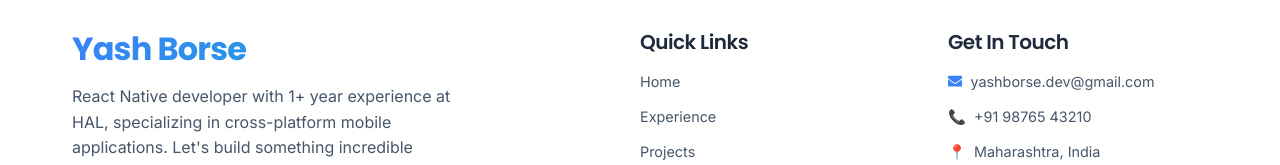
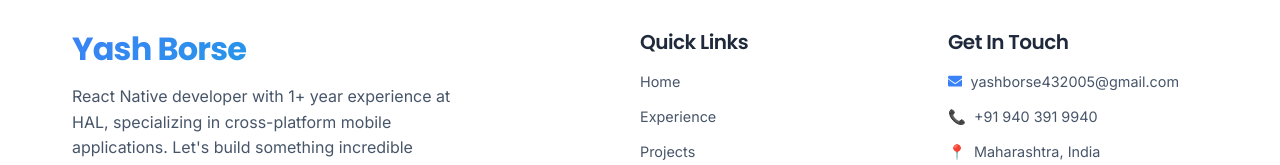
Before and after one commit to Yashborse4/Portfolio-Website, a React (Create React App) app: page /#hero in a window 1280 px wide. Shown: the part 160-325 px from the top of the page. Built offline with nearby package versions, Linux system fonts and the light colour scheme; the HTML template or start-up script is replaced by a standard one.

Commit message:
Minor Changes in the UI

```diff
--- a/old/index.html
+++ b/old/index.html
@@ -378,7 +378,7 @@
             alt="Email icon"
             class="icon contact-icon email-icon"
           />
-          <p><a href="mailto:yash_borse@yahoo.com">yash_borse@yahoo.com</a></p>
+          <p><a href="mailto:yashborse432005@gmail.com">yashborse432005@gmail.com</a></p>
         </div>
         <div class="contact-info-container">
           <img
--- a/package.json
+++ b/package.json
@@ -2,7 +2,7 @@
   "name": "portfolio",
   "version": "0.1.0",
   "private": true,
-  "homepage": "https://Yashborse4.github.io/Portfolio-Website",
+  "homepage": "https://yashborse.tech",
   "dependencies": {
     "@codesandbox/sandpack-react": "^2.20.0",
     "@testing-library/dom": "^10.4.1",
--- a/public/index.html
+++ b/public/index.html
@@ -28,7 +28,7 @@
     <!-- Additional SEO -->
     <meta name="robots" content="index, follow" />
     <meta name="googlebot" content="index, follow" />
-    <link rel="canonical" href="https://yashborse.dev" />
+    <link rel="canonical" href="https://yashborse.tech" />
 
     <!-- Preconnect to Google Fonts -->
     <link rel="preconnect" href="https://fonts.googleapis.com" />
--- a/src/components/Contact.js
+++ b/src/components/Contact.js
@@ -255,8 +255,8 @@ const Contact = () => {
     {
       icon: FaEnvelope,
       label: 'Email',
-      value: 'yash_borse432005@gmail.com',
-      href: 'mailto:yash_borse432005@gmail.com'
+      value: 'yashborse432005@gmail.com',
+      href: 'mailto:yashborse432005@gmail.com'
     },
     {
       icon: FaPhone,
@@ -418,7 +418,7 @@ const Contact = () => {
                 name="email"
                 value={formData.email}
                 onChange={handleInputChange}
-                placeholder="yash_borse432005@gmail.com"
+                placeholder="yashborse432005@gmail.com"
                 required
               />
             </FormGroup>
--- a/src/components/Footer.js
+++ b/src/components/Footer.js
@@ -237,7 +237,7 @@ const Footer = () => {
     { icon: FaGithub, href: 'https://github.com/yashborse', label: 'GitHub' },
     { icon: FaLinkedin, href: 'https://linkedin.com/in/yashborse', label: 'LinkedIn' },
     { icon: FaTwitter, href: 'https://twitter.com/yashborse', label: 'Twitter' },
-    { icon: FaEnvelope, href: 'mailto:yashborse.dev@gmail.com', label: 'Email' }
+    { icon: FaEnvelope, href: 'mailto:yashborse432005@gmail.com', label: 'Email' }
   ];
 
   const quickLinks = [
@@ -325,11 +325,11 @@ const Footer = () => {
               <ContactInfo>
                 <div className="contact-item">
                   <FaEnvelope className="icon" />
-                  <a href="mailto:yashborse.dev@gmail.com">yashborse.dev@gmail.com</a>
+                  <a href="mailto:yashborse432005@gmail.com">yashborse432005@gmail.com</a>
                 </div>
                 <div className="contact-item">
                   <span>📞</span>
-                  <a href="tel:+919876543210">+91 98765 43210</a>
+                  <a href="tel:+919403919940">+91 940 391 9940</a>
                 </div>
                 <div className="contact-item">
                   <span>📍</span>
--- a/src/components/Hero.js
+++ b/src/components/Hero.js
@@ -311,7 +311,7 @@ const Hero = () => {
   const socialLinks = [
     { icon: FaGithub, href: 'https://github.com/yashborse4', label: 'GitHub' },
     { icon: FaLinkedin, href: 'https://www.linkedin.com/in/yashborse', label: 'LinkedIn' },
-    { icon: FaEnvelope, href: 'mailto:yash_borse@yahoo.com', label: 'Email' },
+    { icon: FaEnvelope, href: 'mailto:yashborse432005@gmail.com', label: 'Email' },
   ];
 
   const containerVariants = {
--- a/src/components/Navbar.js
+++ b/src/components/Navbar.js
@@ -207,7 +207,7 @@ const Navbar = () => {
     { icon: FaGithub, href: 'https://github.com/yashborse4', label: 'GitHub' },
     { icon: FaLinkedin, href: 'https://www.linkedin.com/in/yashborse/', label: 'LinkedIn' },
     { icon: FaTwitter, href: 'https://twitter.com/yashborse4u', label: 'Twitter' },
-    { icon: FaEnvelope, href: 'mailto:yash_borse432005@gmail.com', label: 'Email' }
+    { icon: FaEnvelope, href: 'mailto:yashborse432005@gmail.com', label: 'Email' }
   ];
 
   const closeMobileMenu = () => {
--- a/src/data/projects.json
+++ b/src/data/projects.json
@@ -36,7 +36,7 @@
     "image": "/assets/images/expense-manager-project.jpg",
     "technologies": ["React Native", "SQLite", "React Navigation", "Charts", "AsyncStorage"],
     "githubUrl": "https://github.com/yashborse/expense-manager",
-    "liveUrl": "https://expo.dev/@yashborse/expense-manager",
+    "liveUrl": "https://expo.tech/@yashborse/expense-manager",
     "featured": true,
     "category": "Mobile App",
     "completedDate": "2023-11-20",
```
Also changed, not shown: index.html (+1 -1 lines), 1 other file (tests, documents, lock files or other folders).
